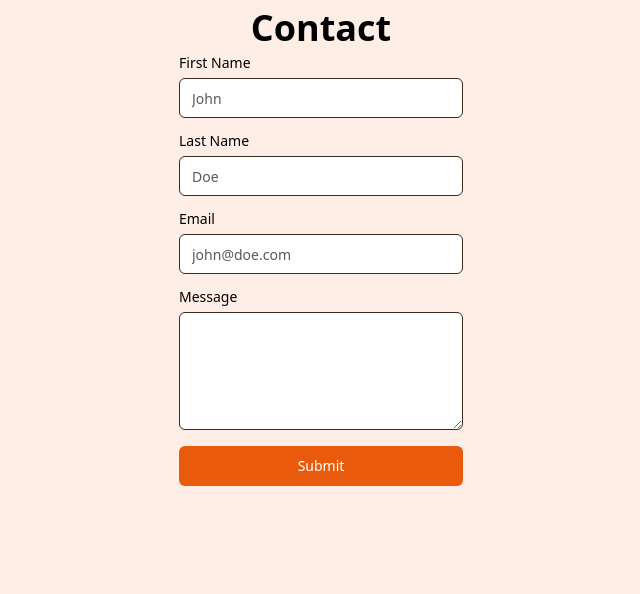
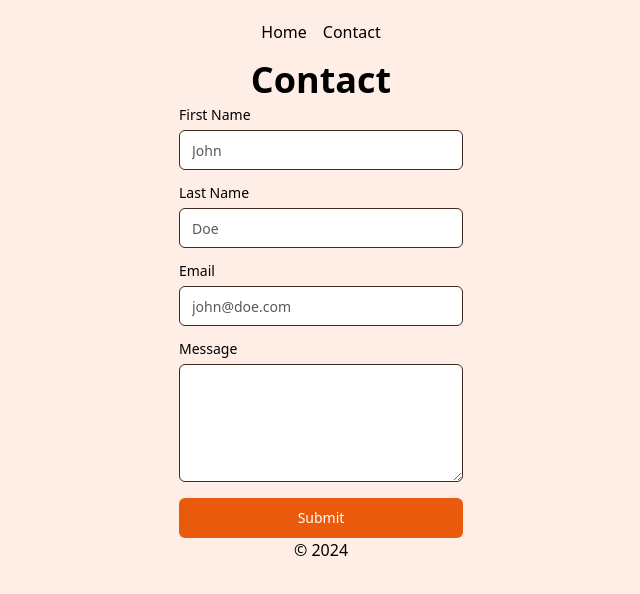
Before and after one commit to syarifhsb/momentum, a React (Vite) app: page /contact in a window 1280 px wide. Shown: the top 594 px of the page, without its empty margins (319-959 px from the left). Built offline with nearby package versions, Linux system fonts and the light colour scheme.

Commit message:
feat: nested layout

```diff
--- /dev/null
+++ b/src/components/shared/layout.tsx
@@ -0,0 +1,26 @@
+import { Outlet } from "react-router";
+
+export function Layout() {
+  const year = new Date().getFullYear();
+
+  return (
+    <div className="p-3">
+      <nav>
+        <ul className="flex justify-center space-x-4 p-2">
+          <li>
+            <a href="/">Home</a>
+          </li>
+          <li>
+            <a href="/contact">Contact</a>
+          </li>
+        </ul>
+      </nav>
+
+      <Outlet />
+
+      <footer>
+        <p className="text-center p-2 pt-0">© {year}</p>
+      </footer>
+    </div>
+  );
+}
--- a/src/contact.tsx
+++ b/src/contact.tsx
@@ -3,7 +3,7 @@ import { ContactForm } from "@/modules/contact/contact-form";
 
 export function Contact() {
   return (
-    <div className="flex flex-col items-center ">
+    <div className="flex flex-col items-center">
       <HeadingOne className="text-center p-2">Contact</HeadingOne>
       <ContactForm />
     </div>
--- a/src/app.tsx
+++ b/src/home.tsx
@@ -2,7 +2,7 @@ import { HeadingOne } from "@/components/ui/typography";
 import { TaskManagement } from "@/modules/tasks/task-management";
 import { Toaster } from "@/components/ui/sonner";
 
-export function App() {
+export function Home() {
   return (
     <div className="p-3">
       <HeadingOne className="text-center p-2">Momentum</HeadingOne>
--- a/src/main.tsx
+++ b/src/main.tsx
@@ -2,16 +2,20 @@ import { StrictMode } from "react";
 import { createRoot } from "react-dom/client";
 import { BrowserRouter, Routes, Route } from "react-router";
 
-import { App } from "@/app";
+import "./index.css";
+
+import { Home } from "@/home";
 import { Contact } from "@/contact";
-import "./index.css";
+import { Layout } from "@/components/shared/layout";
 
 createRoot(document.getElementById("root")!).render(
   <StrictMode>
     <BrowserRouter>
       <Routes>
-        <Route path="/" element={<App />} />
-        <Route path="/contact" element={<Contact />} />
+        <Route element={<Layout />}>
+          <Route index element={<Home />} />
+          <Route path="/contact" element={<Contact />} />
+        </Route>
       </Routes>
     </BrowserRouter>
   </StrictMode>
```
